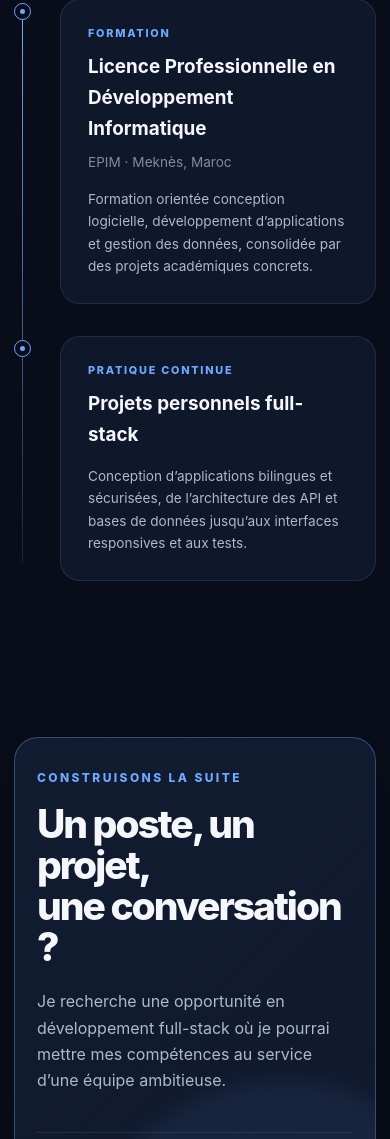
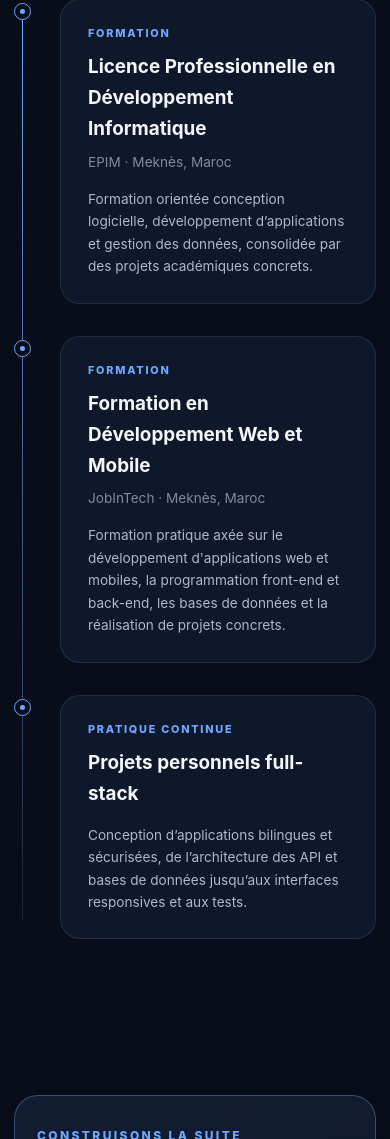
Before and after one commit to yasser-dev-code/Portfolio, a plain HTML site: page index.html in a window 390 px wide. Shown: the part 9031-10170 px from the top of the page. Drawn offline with Linux system fonts and the light colour scheme.

Commit message:
Add web and mobile training to education

```diff
--- a/index.html
+++ b/index.html
@@ -203,6 +203,15 @@
           <article class="timeline-item">
             <div class="timeline-marker"><span></span></div>
             <div class="timeline-card">
+              <p class="timeline-type" data-i18n="education">Formation</p>
+              <h3 data-i18n="webMobileTraining">Formation en Développement Web et Mobile</h3>
+              <p data-i18n="jobInTechLocation">JobInTech · Meknès, Maroc</p>
+              <p class="timeline-description" data-i18n="webMobileTrainingText">Formation pratique axée sur le développement d'applications web et mobiles, la programmation front-end et back-end, les bases de données et la réalisation de projets concrets.</p>
+            </div>
+          </article>
+          <article class="timeline-item">
+            <div class="timeline-marker"><span></span></div>
+            <div class="timeline-card">
               <p class="timeline-type" data-i18n="practice">Pratique continue</p>
               <h3 data-i18n="personalProjects">Projets personnels full-stack</h3>
               <p class="timeline-description" data-i18n="practiceText">Conception d’applications bilingues et sécurisées, de l’architecture des API et bases de données jusqu’aux interfaces responsives et aux tests.</p>
--- a/js/translations.js
+++ b/js/translations.js
@@ -25,6 +25,7 @@ window.PORTFOLIO_TRANSLATIONS = {
     viewAllProjects: 'Voir tous mes dépôts GitHub', featured: 'Projet phare', githubButton: 'Voir sur GitHub', projectImageAlt: 'Aperçu du projet',
     backgroundKicker: 'Parcours', backgroundTitle: 'Une formation appliquée,<br>une curiosité continue.', education: 'Formation',
     degree: 'Licence Professionnelle en Développement Informatique', educationText: 'Formation orientée conception logicielle, développement d’applications et gestion des données, consolidée par des projets académiques concrets.',
+    webMobileTraining: 'Formation en Développement Web et Mobile', jobInTechLocation: 'JobInTech · Meknès, Maroc', webMobileTrainingText: "Formation pratique axée sur le développement d'applications web et mobiles, la programmation front-end et back-end, les bases de données et la réalisation de projets concrets.",
     practice: 'Pratique continue', personalProjects: 'Projets personnels full-stack', practiceText: 'Conception d’applications bilingues et sécurisées, de l’architecture des API et bases de données jusqu’aux interfaces responsives et aux tests.',
     contactKicker: 'Construisons la suite', contactTitle: 'Un poste, un projet,<br>une conversation ?', contactText: 'Je recherche une opportunité en développement full-stack où je pourrai mettre mes compétences au service d’une équipe ambitieuse.',
     connectLinkedIn: 'Échangeons sur LinkedIn', exploreCode: 'Explorez mon code', footerText: 'Conçu et développé avec soin.'
@@ -53,6 +54,7 @@ window.PORTFOLIO_TRANSLATIONS = {
     viewAllProjects: 'View all my GitHub repositories', featured: 'Featured project', githubButton: 'View on GitHub', projectImageAlt: 'Project preview',
     backgroundKicker: 'Background', backgroundTitle: 'Applied education,<br>continuous curiosity.', education: 'Education',
     degree: 'Professional Bachelor’s Degree in Software Development', educationText: 'Training focused on software design, application development, and data management, strengthened through practical academic projects.',
+    webMobileTraining: 'Web and Mobile Development Training', jobInTechLocation: 'JobInTech · Meknes, Morocco', webMobileTrainingText: 'Practical training focused on web and mobile application development, frontend and backend programming, databases, and hands-on projects.',
     practice: 'Continuous practice', personalProjects: 'Personal full-stack projects', practiceText: 'Building secure bilingual applications, from API and database architecture to responsive interfaces and testing.',
     contactKicker: 'Let’s build what’s next', contactTitle: 'A role, a project,<br>a conversation?', contactText: 'I am looking for a full-stack development opportunity where I can bring my skills to an ambitious team.',
     connectLinkedIn: 'Let’s connect on LinkedIn', exploreCode: 'Explore my code', footerText: 'Designed and developed with care.'
```
